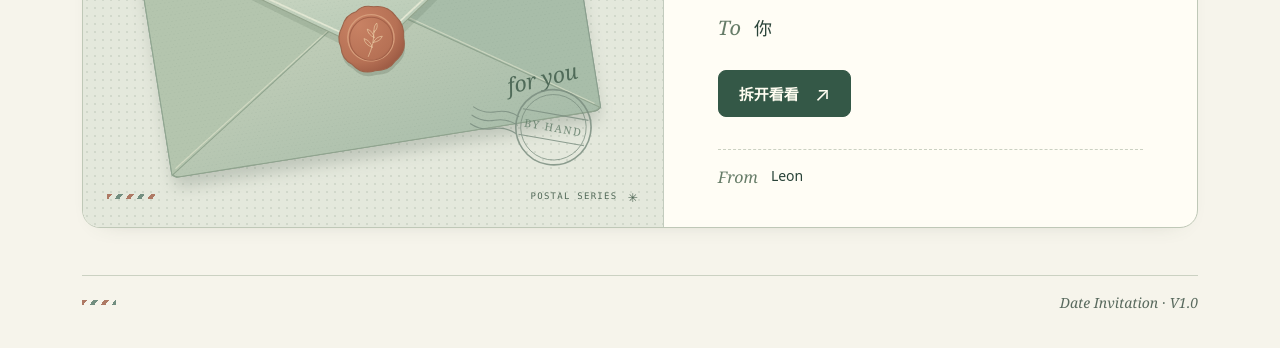
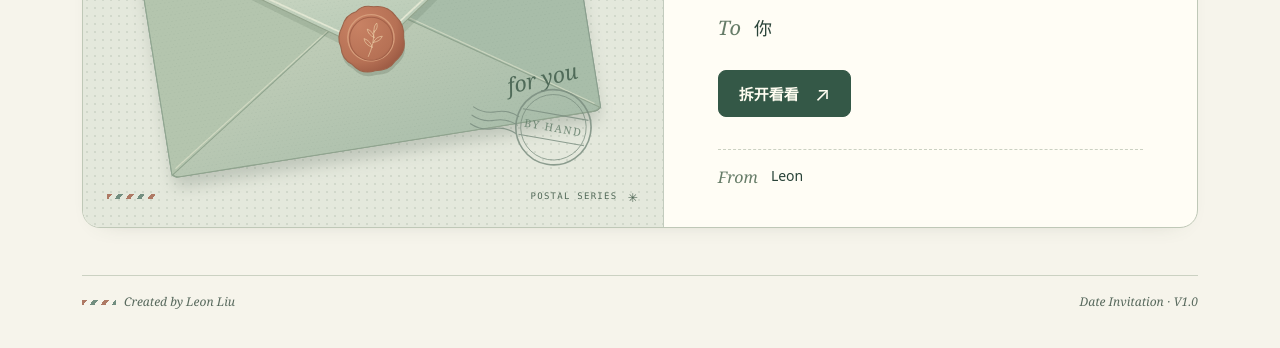
Before and after one commit to LeonJYWL/leonjywl.github.io, a plain HTML site: page experiments/date-invite/index.html in a window 1280 px wide. Shown: the part 416-764 px from the top of the page. Drawn offline with Linux system fonts and the light colour scheme.

Commit message:
Credit Leon Liu in the invitation and generator footers

```diff
--- a/experiments/date-invite/index.html
+++ b/experiments/date-invite/index.html
@@ -285,8 +285,9 @@
           ><button class="secondary restart">重新开始</button></section
         >
         <noscript>请开启 JavaScript 以拆开这封互动邀请。</noscript></main
-      ><footer class="foot"
-        ><span class="air"></span><span>Date Invitation <b>·</b> V1.0</span></footer
+      ><footer class="foot">
+        <span class="credit"><span class="air" aria-hidden="true"></span>Created by Leon Liu</span>
+        <span>Date Invitation <b>·</b> V1.0</span></footer
       ></div
     ></body
   ></html
--- a/experiments/date-invite/style.css
+++ b/experiments/date-invite/style.css
@@ -339,11 +339,21 @@ h1 {
 }
 .foot {
   justify-content: space-between;
+  flex-wrap: wrap;
+  gap: 6px 12px;
   color: var(--muted);
   border-top: 1px solid var(--line);
   margin: 37px 0 0;
   padding: 17px 0;
-  font: italic 14px var(--serif);
+  font: italic 12px/1.5 var(--serif);
+}
+.foot .credit {
+  display: inline-flex;
+  align-items: center;
+  gap: 8px;
+}
+.foot > :last-child {
+  margin-inline-start: auto;
 }
 .foot b {
   font-weight: 400;
@@ -669,7 +679,6 @@ summary {
   }
   .foot {
     margin-top: 25px;
-    font-size: 12px;
   }
   .sheet {
     border-radius: 12px;
```
Also changed, not shown: experiments/date-invite/create.html (+3 -2 lines).
